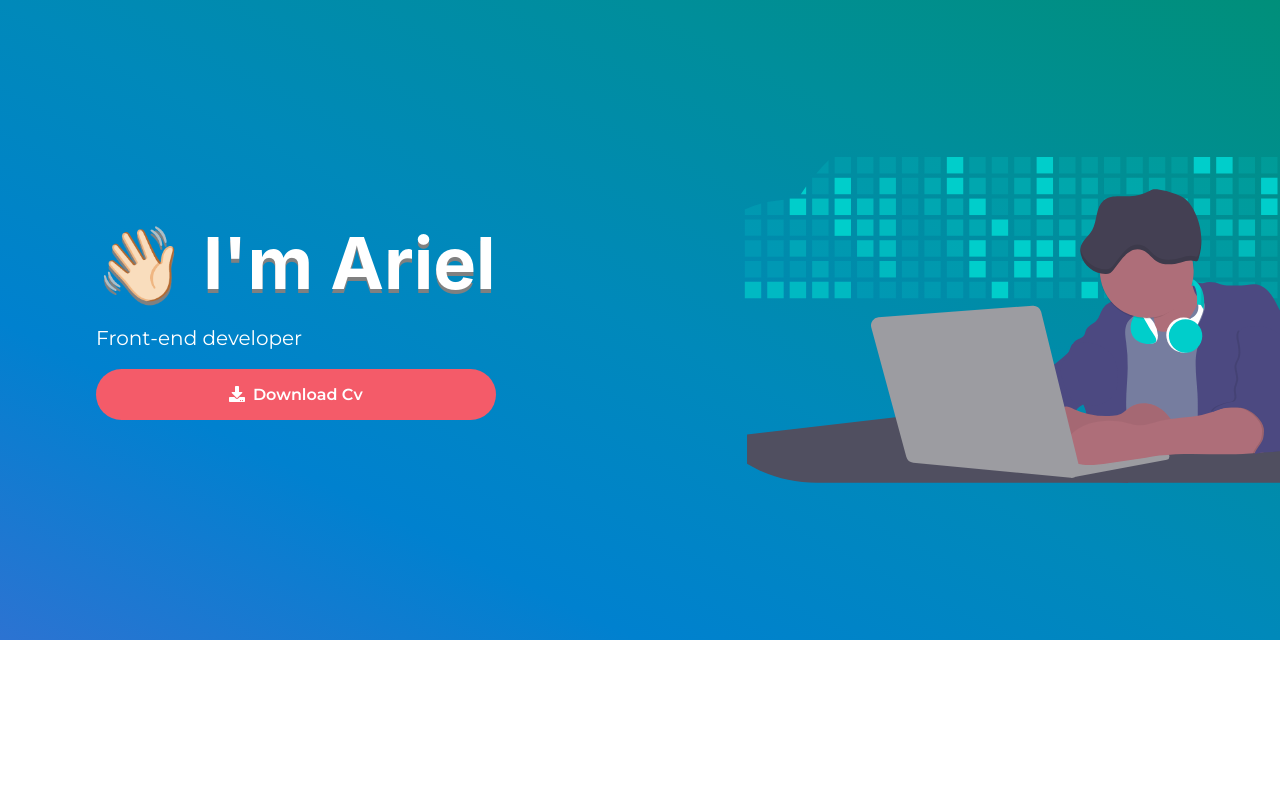
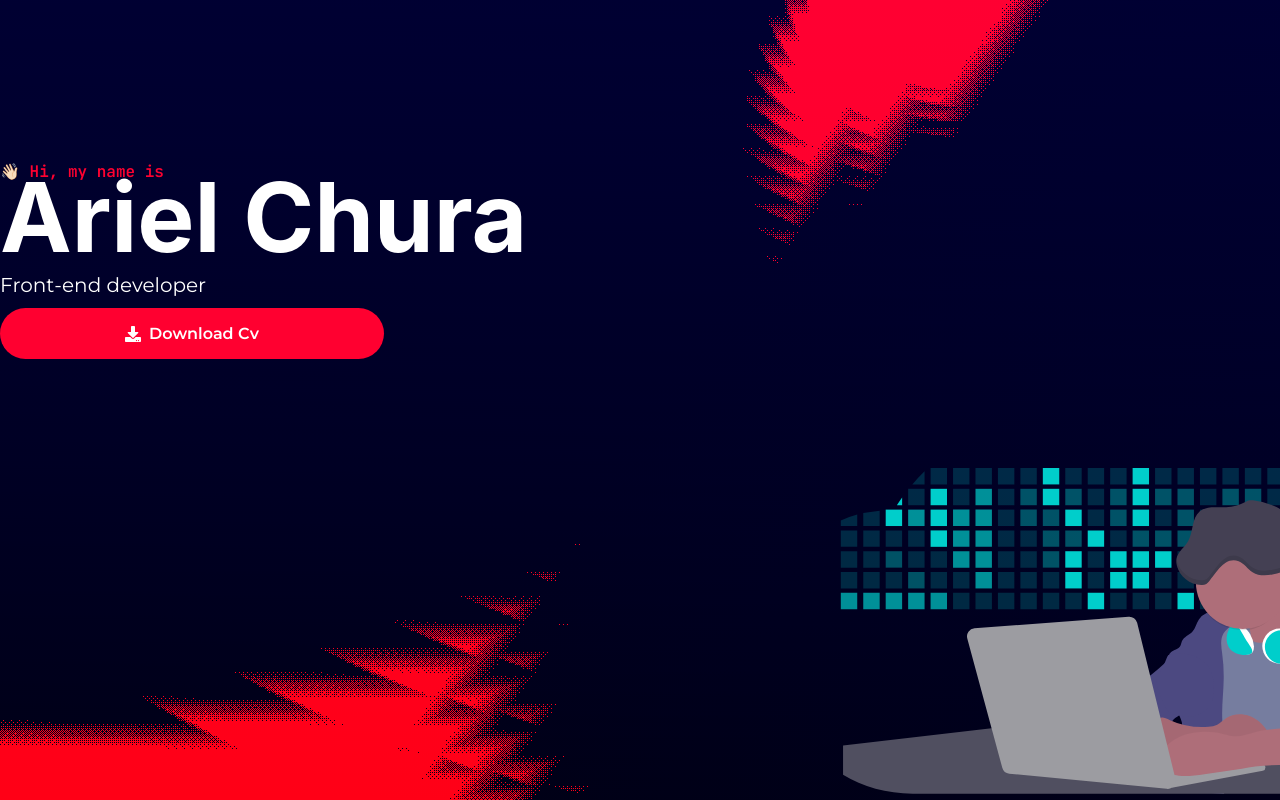
Before and after one commit to arielscc/myf, a Next.js app: page /sections/Hero in a window 1280 px wide. Shown: the top 800 px of the page. Built offline with nearby package versions, Linux system fonts and the light colour scheme.

Commit message:
fix: arreglado el baner y colores primarios y secundarios

```diff
--- a/next.config.js
+++ b/next.config.js
@@ -1,3 +1,7 @@
 module.exports = {
   reactStrictMode: true,
+  i18n: {
+    locales: ['es', 'en'],
+    defaultLocale: 'es',
+  },
 };
--- a/pages/sections/Hero.js
+++ b/pages/sections/Hero.js
@@ -4,8 +4,8 @@ import {
   VStack,
   Text,
   chakra,
-  useColorModeValue,
   Button,
+  Box,
 } from '@chakra-ui/react';
 import React from 'react';
 import { FaDownload } from 'react-icons/fa';
@@ -15,33 +15,46 @@ import heroimage from '../assets/hero.svg';
 const Hero = ({ referencie }) => (
   <chakra.header
     ref={referencie}
-    h="80vh"
+    h="100vh"
     w="full"
-    bg="gray.50"
-    bgGradient={useColorModeValue(
-      'linear(to-tr, #2C73D2,#0081CF,#0089BA,#008E9B,#008F7A)',
-      'linear(to-tr, purple.900, #1b283d, #1b283d )'
-    )}
+    bg="radial-gradient(100% 225% at 0% 0%, #DE3E3E 0%, #1b283d 100%),
+      radial-gradient(100% 225% at 100% 0%, #ff6b00 0%, #ff0000 100%),
+      linear-gradient(181deg, #CE63B7 0%, #ED6283 100%),
+      radial-gradient(100% 120% at 75% 0%, #A74600 0%, #000000 100%),
+      linear-gradient(305deg, #004596 0%, #150093 50%)"
+    bgBlendMode="overlay, color-dodge, color-burn, color-dodge, normal"
+    transition=".8s"
   >
-    <HStack h="full" w="8xl" px="24" m="auto" justify="space-between">
-      <VStack align="flex-start" fontFamily="montse" color="white" spacing="4">
-        <Heading fontSize="7xl" dropShadow="md" textShadow="0px 4px gray">
-          👋🏻 I&apos;m Ariel
+    <HStack h="full" w="8xl" m="auto" justify="space-between">
+      <VStack
+        align="flex-start"
+        fontFamily="montse"
+        color="white"
+        alignSelf="self-start"
+        my="40"
+      >
+        <chakra.span fontFamily="jet" color="tomato">
+          👋🏻 Hi, my name is
+        </chakra.span>
+        <Heading fontSize="8xl" dropShadow="md" lineHeight="50px">
+          Ariel Chura
         </Heading>
-        <Text fontSize="xl" fontWeight="300">
+        <Text fontSize="xl" fontWeight="300" pt="5">
           Front-end developer
         </Text>
         <Button
           leftIcon={<FaDownload />}
           variant="secondary"
           textTransform="capitalize"
+          w="sm"
         >
           download cv
         </Button>
       </VStack>
-      <Image src={heroimage} alt="Picture of the author" width={600} />
+      <Box alignSelf="flex-end">
+        <Image src={heroimage} alt="Picture of the author" width={600} />
+      </Box>
     </HStack>
   </chakra.header>
 );
-
 export default Hero;
--- a/styles/components/button.js
+++ b/styles/components/button.js
@@ -9,13 +9,13 @@ export const Button = {
   variants: {
     primary: props => ({
       color: mode('white', 'cyan')(props),
-      px: '2',
+
       fontSize: 'sm',
       _hover: {
-        bg: mode(whiten('third', 0), darken('gray.600', 15))(props),
+        bg: mode(whiten('tomato', 20), darken('gray.600', 15))(props),
       },
       _focus: {
-        bg: mode(whiten('third', 0), darken('gray.600', 15))(props),
+        bg: mode(whiten('tomato', 0), darken('gray.600', 15))(props),
       },
     }),
     secondary: props => ({
--- a/styles/theme.js
+++ b/styles/theme.js
@@ -7,7 +7,7 @@ const theme = extendTheme({
     montse: 'Montserrat',
   },
   colors: {
-    tomato: '#f45b69',
+    tomato: '#ff0030',
     secondary: '#012a4a',
     third: '#00cecb',
   },
```
Also changed, not shown: pages/components/Navigator.js (+10 -4 lines), pages/sections/Header.js (+21 -22 lines), styles/background.js (added, +20 -0 lines), 1 other file (tests, documents, lock files or other folders).
